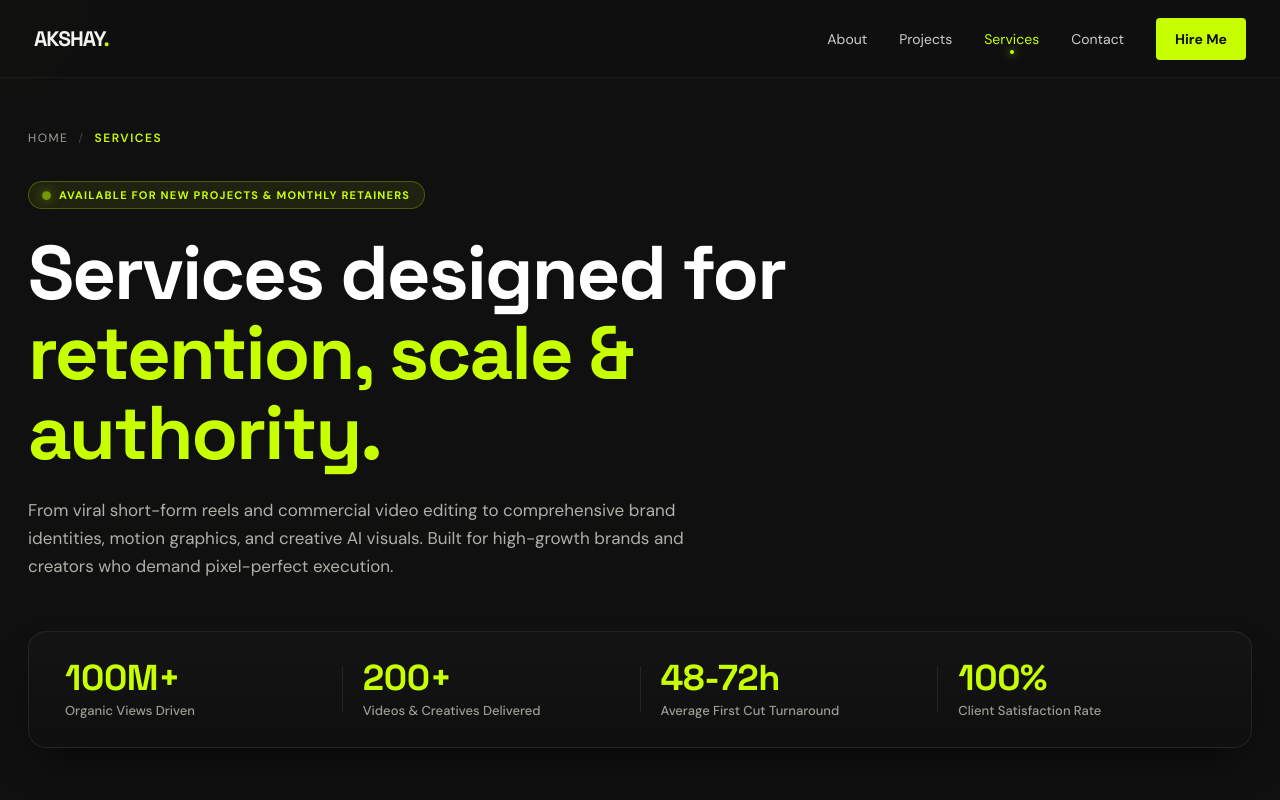
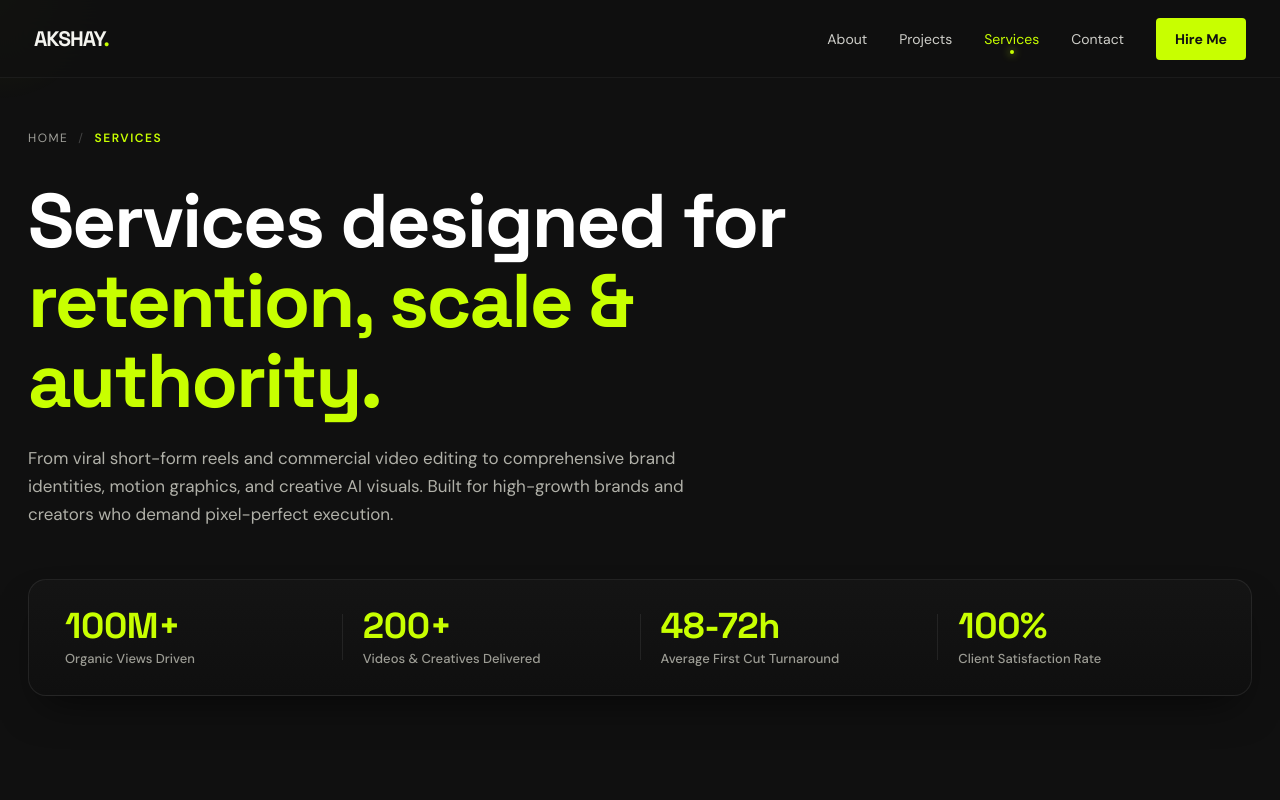
Before and after one commit to GrowVeraDigital/akshay-portfolio, a Next.js app: page /services in a window 1280 px wide. Shown: the top 800 px of the page. Built offline with nearby package versions, Linux system fonts and the light colour scheme.

Commit message:
feat: add ServicesHero component for the services page

```diff
--- a/components/ServicesPage/ServicesHero/ServicesHero.js
+++ b/components/ServicesPage/ServicesHero/ServicesHero.js
@@ -13,14 +13,6 @@ export default function ServicesHero() {
         <span>/</span>
         <span className="current">SERVICES</span>
       </div>
-
-      {/* Availability Pill */}
-      <Reveal>
-        <div className="services-status-pill">
-          <span className="status-dot"></span>
-          <span>AVAILABLE FOR NEW PROJECTS &amp; MONTHLY RETAINERS</span>
-        </div>
-      </Reveal>
 
       {/* Main Title */}
       <Reveal>
```
